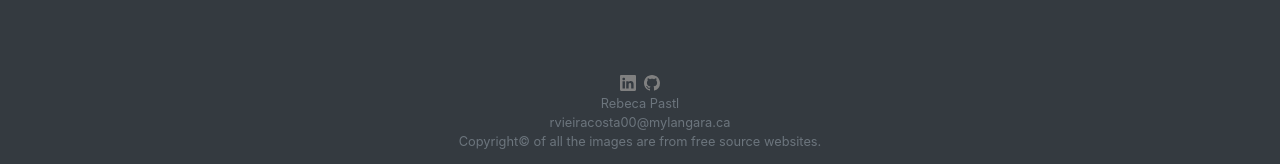
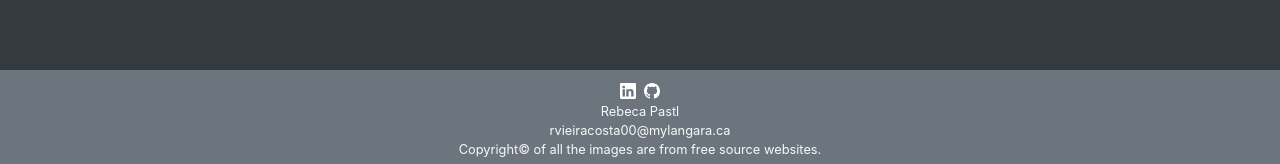
Before and after one commit to RebecaPastl/mflix, a React app: page / in a window 1280 px wide. Shown: the part 910-1074 px from the top of the page. Built offline with nearby package versions, Linux system fonts and the light colour scheme; no server answers.

Commit message:
fix(footer): #16 change background colour

```diff
--- a/src/App.js
+++ b/src/App.js
@@ -19,11 +19,11 @@ class App extends React.Component {
             <React.Fragment>
                 <BrowserRouter>
                     <Navbar />
-                    <div className='bg-dark text-white p-3 text-center'>
+                    <div className='bg-dark text-white pb-5 p-3 text-center'>
                         <Header />
                         <Main />
-                        <Footer />
                     </div>
+                    <Footer />
                 </BrowserRouter>
 
             </React.Fragment>
--- a/src/Footer.js
+++ b/src/Footer.js
@@ -9,8 +9,8 @@ class Footer extends React.Component {
         //render footer
         return <>
 
-            <footer className='footer text-muted mt-0'>
-                <div className='text-muted mb-0 mt-5'>
+            <footer className='text-light bg-secondary mt-0 p-2 text-center'>
+                <div className='mb-0'>
                     <a className='mx-1' href='https://www.linkedin.com/in/rebeca-pastl-b4b000116/'>
                         <svg
                             xmlns="http://www.w3.org/2000/svg"
@@ -19,7 +19,7 @@ class Footer extends React.Component {
                             fill="currentColor"
                             className="bi bi-linkedin"
                             viewBox="0 0 16 16"
-                            color="grey"
+                            color="white"
                             size={96}
                             >
                             <path d="M0 1.146C0 .513.526 0 1.175 0h13.65C15.474 0 16 .513 16 1.146v13.708c0 .633-.526 1.146-1.175 1.146H1.175C.526 16 0 15.487 0 14.854V1.146zm4.943 12.248V6.169H2.542v7.225h2.401zm-1.2-8.212c.837 0 1.358-.554 1.358-1.248-.015-.709-.52-1.248-1.342-1.248-.822 0-1.359.54-1.359 1.248 0 .694.521 1.248 1.327 1.248h.016zm4.908 8.212V9.359c0-.216.016-.432.08-.586.173-.431.568-.878 1.232-.878.869 0 1.216.662 1.216 1.634v3.865h2.401V9.25c0-2.22-1.184-3.252-2.764-3.252-1.274 0-1.845.7-2.165 1.193v.025h-.016a5.54 5.54 0 0 1 .016-.025V6.169h-2.4c.03.678 0 7.225 0 7.225h2.4z"/>
@@ -33,7 +33,7 @@ class Footer extends React.Component {
                         fill="currentColor"
                         className="bi bi-github"
                         viewBox="0 0 16 16"
-                        color="grey"
+                        color="white"
                         size={96}
                         >
                         <path d="M8 0C3.58 0 0 3.58 0 8c0 3.54 2.29 6.53 5.47 7.59.4.07.55-.17.55-.38 0-.19-.01-.82-.01-1.49-2.01.37-2.53-.49-2.69-.94-.09-.23-.48-.94-.82-1.13-.28-.15-.68-.52-.01-.53.63-.01 1.08.58 1.23.82.72 1.21 1.87.87 2.33.66.07-.52.28-.87.51-1.07-1.78-.2-3.64-.89-3.64-3.95 0-.87.31-1.59.82-2.15-.08-.2-.36-1.02.08-2.12 0 0 .67-.21 2.2.82.64-.18 1.32-.27 2-.27.68 0 1.36.09 2 .27 1.53-1.04 2.2-.82 2.2-.82.44 1.1.16 1.92.08 2.12.51.56.82 1.27.82 2.15 0 3.07-1.87 3.75-3.65 3.95.29.25.54.73.54 1.48 0 1.07-.01 1.93-.01 2.2 0 .21.15.46.55.38A8.012 8.012 0 0 0 16 8c0-4.42-3.58-8-8-8z"/>
@@ -41,7 +41,7 @@ class Footer extends React.Component {
                     </a>
                     <small className='d-block mb-0'>Rebeca Pastl</small>
                 </div>
-                <small><a className='text-muted d-block' href='mailto:rvieiracosta00@mylangara.ca'>rvieiracosta00@mylangara.ca</a></small>
+                <small><a className='text-light d-block' href='mailto:rvieiracosta00@mylangara.ca'>rvieiracosta00@mylangara.ca</a></small>
                 <small className='mb-0 d-block'>Copyright&copy; of all the images are from free source websites.</small>
             </footer>
 
--- a/src/style.css
+++ b/src/style.css
@@ -19,10 +19,6 @@ html {
     font-size: 16px;
 }
 
-.footer{
-    clear: both;
-}
-
 .main-wrapper{
     min-height: 70vh;
     margin: 0 auto;
@@ -42,14 +38,14 @@ html {
         width: 90vw;
     }
 
-    .button{
+    /* .button{
         display: inline-block;
         width: 150px;
-    }
+    } */
 
-    .start-sentence{
+    /* .start-sentence{
         margin: 50px;
-    }
+    } */
 
     .genre-buttons{
         float: left;
```
Also changed, not shown: public/bundle.js, 1 other file (tests, documents, lock files or other folders).
